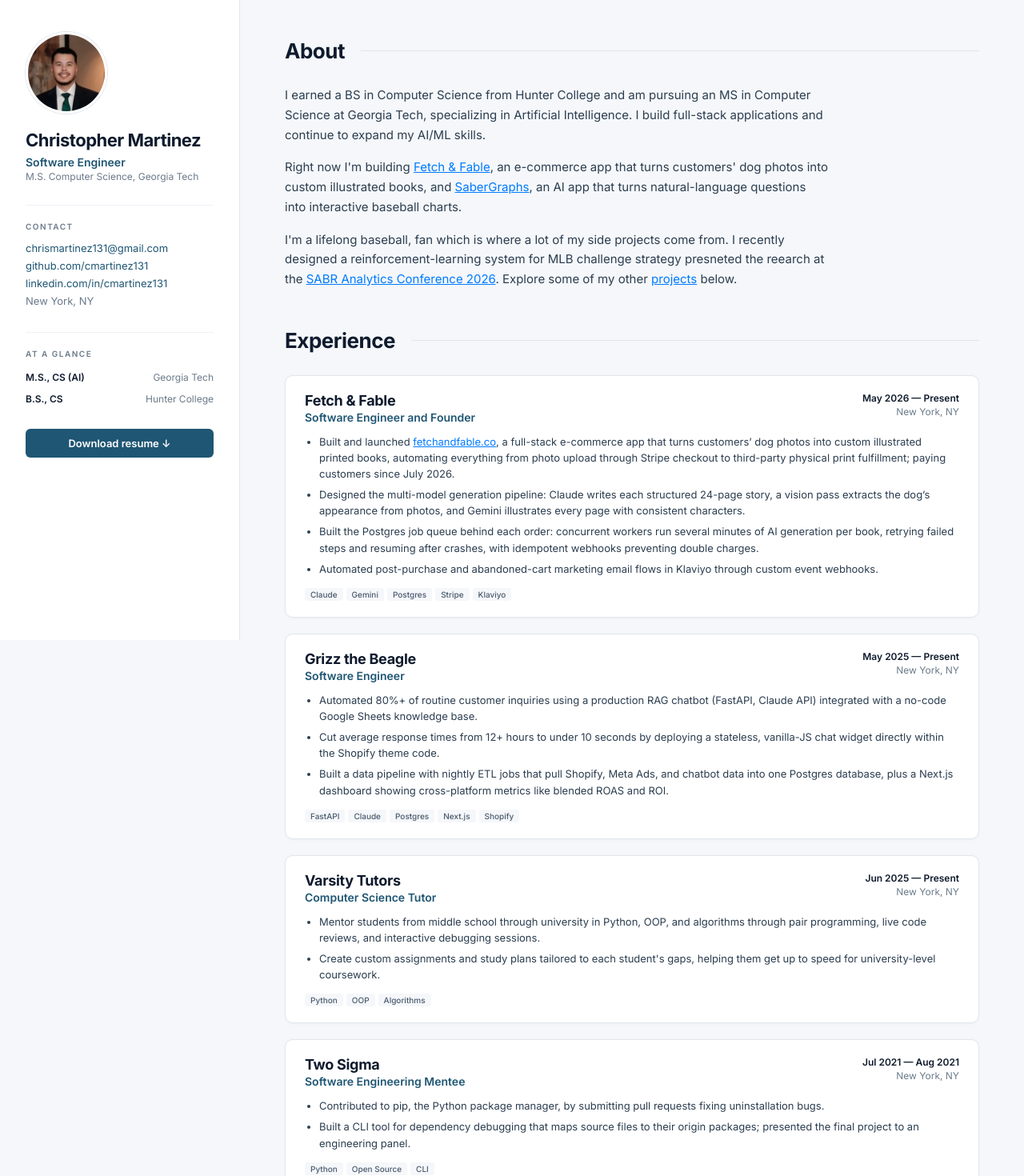
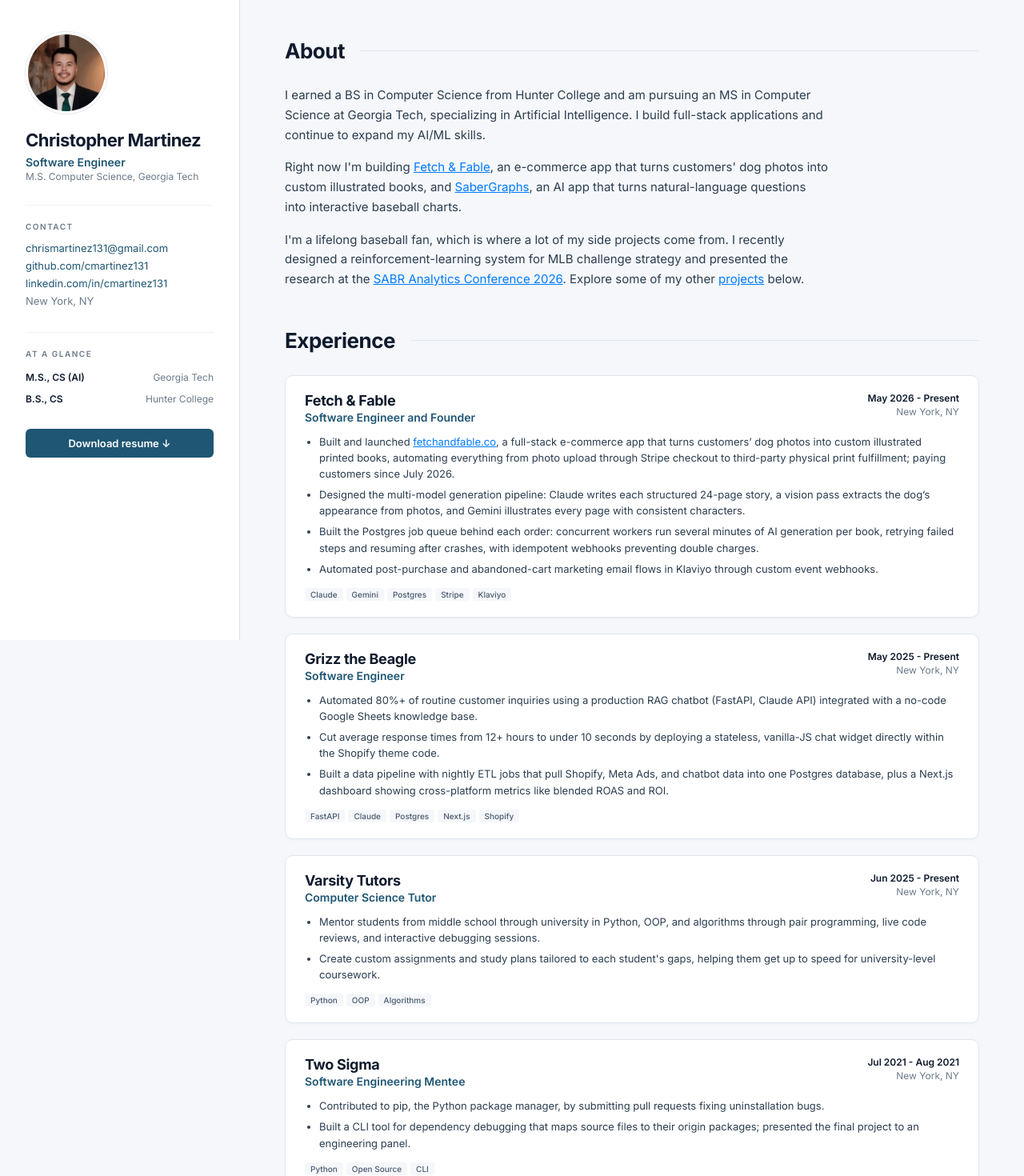
Before and after one commit to cmartinez131/cmartinez131.github.io, a React (Create React App) app: page / in a window 1280 px wide. Shown: the top 1470 px of the page at 80% size. Built offline with nearby package versions, Linux system fonts and the light colour scheme.

Commit message:
Fix typos in about

```diff
--- a/src/components/Intro.js
+++ b/src/components/Intro.js
@@ -17,7 +17,7 @@
     {
         company: 'Fetch & Fable',
         role: 'Software Engineer and Founder',
-        period: 'May 2026 — Present',
+        period: 'May 2026 - Present',
         where: 'New York, NY',
         bullets: [
             <>
@@ -44,7 +44,7 @@
     {
         company: 'Grizz the Beagle',
         role: 'Software Engineer',
-        period: 'May 2025 — Present',
+        period: 'May 2025 - Present',
         where: 'New York, NY',
         bullets: [
             'Automated 80%+ of routine customer inquiries using a production RAG chatbot (FastAPI, Claude API) integrated with a no-code Google Sheets knowledge base.',
@@ -56,7 +56,7 @@
     {
         company: 'Varsity Tutors',
         role: 'Computer Science Tutor',
-        period: 'Jun 2025 — Present',
+        period: 'Jun 2025 - Present',
         where: 'New York, NY',
         bullets: [
             'Mentor students from middle school through university in Python, OOP, and algorithms through pair programming, live code reviews, and interactive debugging sessions.',
@@ -67,7 +67,7 @@
     {
         company: 'Two Sigma',
         role: 'Software Engineering Mentee',
-        period: 'Jul 2021 — Aug 2021',
+        period: 'Jul 2021 - Aug 2021',
         where: 'New York, NY',
         bullets: [
             'Contributed to pip, the Python package manager, by submitting pull requests fixing uninstallation bugs.',
@@ -280,10 +280,10 @@
                         interactive baseball charts.
                     </p>
                     <p className="rec-bio-para">
-                        I'm a lifelong baseball, fan which is where a lot of my
+                        I'm a lifelong baseball fan, which is where a lot of my
                         side projects come from. I recently designed
                         a reinforcement-learning system for MLB challenge strategy
-                        presneted the reearch at the{' '}
+                        and presented the research at the{' '}
                         <a
                             className="intro-link"
                             href="https://sabr.org/analytics"
```
